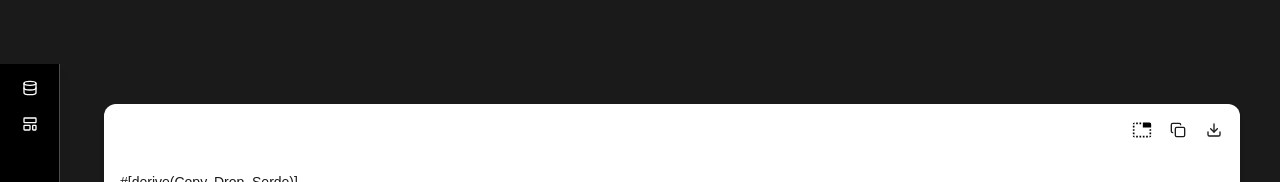
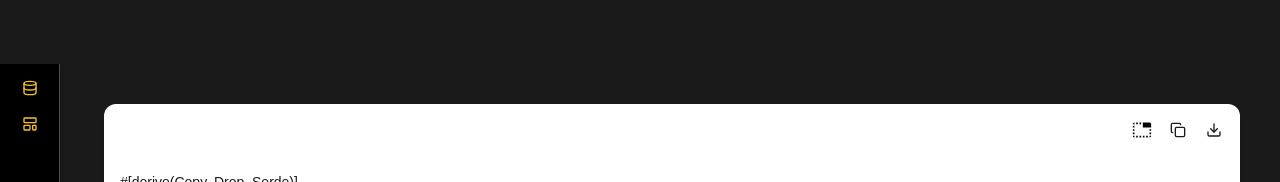
Before and after one commit to kabugatti/Tatami, a Next.js app in the folder apps/frontend/: page /app in a window 1280 px wide. Shown: the top 182 px of the page. Built offline with nearby package versions, Linux system fonts and the light colour scheme.

Commit message:
style: update sidebar item colors

```diff
--- a/apps/frontend/components/tatami_sidebar/app-sidebar.tsx
+++ b/apps/frontend/components/tatami_sidebar/app-sidebar.tsx
@@ -34,7 +34,10 @@ export function AppSidebar() {
                     tooltip={item.label}
                     className="justify-center p-3"
                   >
-                    <item.icon className="text-primary-foreground h-9 w-9" />
+                    <item.icon
+                      className="text-primary-foreground h-9 w-9"
+                      style={{ color: "#f7c618" }}
+                    />
                   </SidebarMenuButton>
                 </SidebarMenuItem>
               ))}
```
